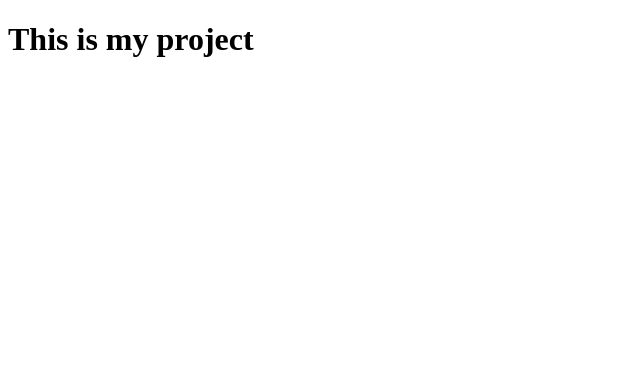
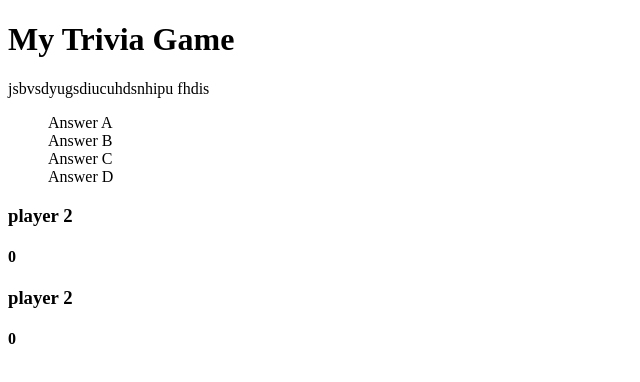
Before and after one commit to GuMarYae/Seir-penguin-project-1, a plain HTML site: page index.html in a window 1280 px wide. Shown: the whole page, without its empty margins (0-640 px from the left). Drawn offline with nearby package versions, Linux system fonts and the light colour scheme.

Commit message:
made plain text layout pt1

```diff
--- a/app.js
+++ b/app.js
@@ -0,0 +1,4 @@
+// const URL = "https://cdn.contentful.com/spaces/vcds7w56i708/environments/master/entries?access_token=pGzEHrJ-qIruLLoaxmXNvlHhfYn8k1VclHPq-ylZePI&content_type=triviaQ"
+//       $.ajax(URL).then((data) => {
+//         console.log(data)
+//       })
--- a/index.html
+++ b/index.html
@@ -1,15 +1,40 @@
 <!DOCTYPE html>
 <html lang="en">
-<head>
-    <meta charset="UTF-8">
-    <meta http-equiv="X-UA-Compatible" content="IE=edge">
-    <meta name="viewport" content="width=device-width, initial-scale=1.0">
-    <link rel="stylesheet" href="style.css">
-    <script src="https://code.jquery.com/jquery-3.6.0.min.js" integrity="sha256-/xUj+3OJU5yExlq6GSYGSHk7tPXikynS7ogEvDej/m4=" crossorigin="anonymous"></script>
-    <script src="app.js" defer ></script>
-    <title>Document</title>
-</head>
-<body>
-    <h1>This is my project</h1>
-</body>
+  <head>
+    <meta charset="UTF-8" />
+    <meta http-equiv="X-UA-Compatible" content="IE=edge" />
+    <meta name="viewport" content="width=device-width, initial-scale=1.0" />
+    <link rel="stylesheet" href="styles.css" />
+    <script
+      src="https://code.jquery.com/jquery-3.6.0.min.js"
+      integrity="sha256-/xUj+3OJU5yExlq6GSYGSHk7tPXikynS7ogEvDej/m4="
+      crossorigin="anonymous"
+    ></script>
+    <script src="app.js" defer></script>
+    <title>Trivia Game</title>
+  </head>
+  <body>
+    <h1>My Trivia Game</h1>
+
+    <!-- questions -->
+    <div id="question">jsbvsdyugsdiucuhdsnhipu fhdis</div>
+    <!-- answers -->
+    <div id="answer"></div>
+
+    <ul>
+      <div id="a">Answer A</div>
+      <div id="b">Answer B</div>
+      <div id="c">Answer C</div>
+      <div id="d">Answer D</div>
+    </ul>
+    <div id="scores">
+      <div id="player1">
+        <h3>player 2</h3>
+        <h4>0</h4>
+      </div>
+      <div id="player2"></div>
+      <h3>player 2</h3>
+      <h4>0</h4>
+    </div>
+  </body>
 </html>
```
Also changed, not shown: notes.txt (added), 1 other file.
